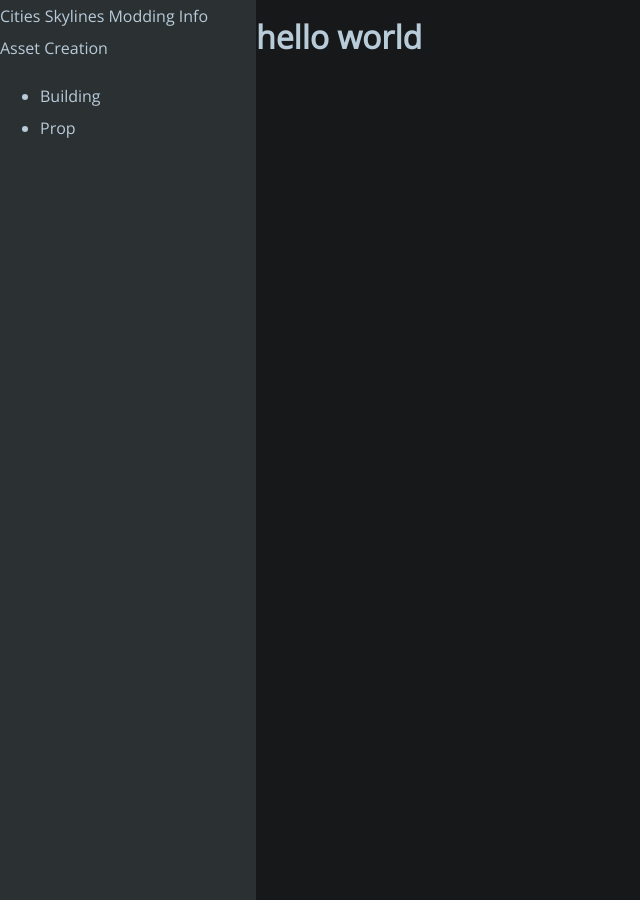
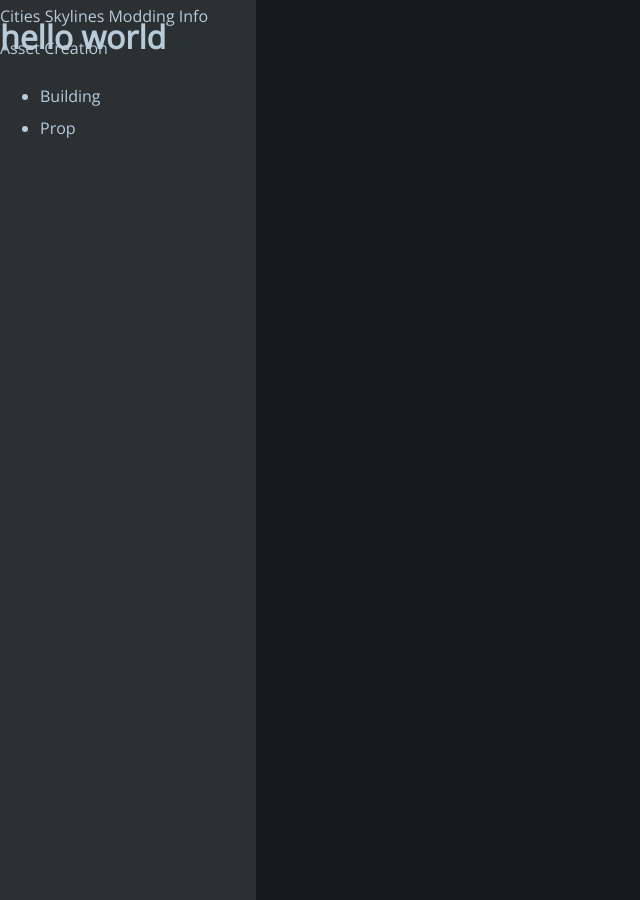
Before and after one commit to ronyx69/cslmodding, a Jekyll site: the page built from index.html, in a window 1280 px wide. Shown: the whole page, without its empty margins (0-640 px from the left). Built offline with Jekyll 4.4.1, drawn with Linux system fonts in a browser that asks for light colours.

Commit message:
Update main.css

```diff
--- a/css/main.css
+++ b/css/main.css
@@ -34,6 +34,6 @@ body a
 .content
 {
 	width: 100%;
-	margin-right: -256px;
+	margin-left: -256px;
 	float: left;
 }
```
